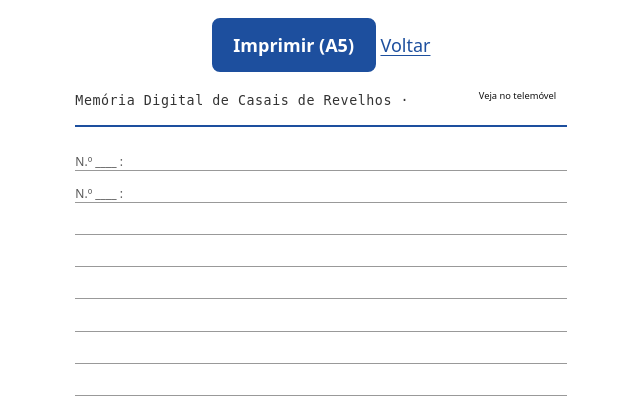
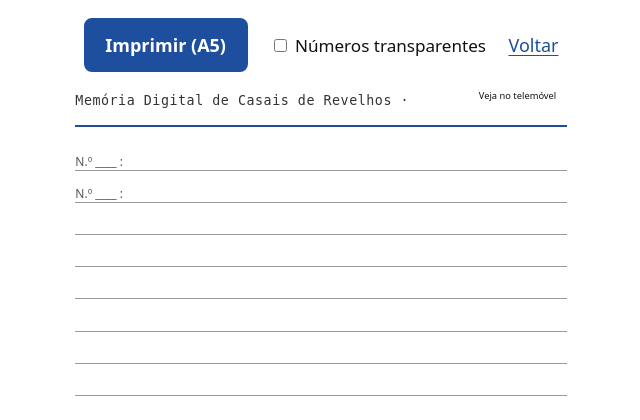
Before and after one commit to Dani12600000/new-crevelhos, a Laravel app: template resources/views/folha-cafe.blade.php in a window 1280 px wide. Shown: the top 420 px of the page, without its empty margins (319-959 px from the left). Run offline with Laravel 12, Linux system fonts and the light colour scheme; the template is opened without the code that fills it, so the values that code supplies are empty; style sheets or scripts are compiled from the project's sources; parts of the project's set-up code (start-up, migrations or seed data) failed here and were passed over.

Commit message:
feat: transparent number button

```diff
--- a/resources/views/folha-cafe.blade.php
+++ b/resources/views/folha-cafe.blade.php
@@ -18,6 +18,7 @@
         .imagem-marcada { width: fit-content; margin: 0 auto; }
         .marca-numero { width: 6mm; height: 6mm; font-size: 8pt; border-width: 1px; }
         .marca-numero .balao { display: none; }
+        .folha.numeros-transparentes .marca-numero { opacity: 0.35; }
         .frase { font-weight: 700; font-size: 12pt; margin: 2mm 0 3mm; }
         .linhas { list-style: none; padding: 0; margin: 0; }
         .linhas li { border-bottom: 1px solid #999; height: 8.5mm; display: flex; align-items: flex-end; gap: 2mm; font-size: 9pt; color: #555; }
@@ -29,7 +30,11 @@
 <body>
     <div class="acoes">
         <button class="botao" type="button" onclick="window.print()">Imprimir (A5)</button>
-        <a href="{{ url()->previous() }}">Voltar</a>
+        <label style="margin-left: 1rem; font-size: 0.95rem;">
+            <input type="checkbox" id="numeros-transparentes">
+            Números transparentes
+        </label>
+        <a href="{{ url()->previous() }}" style="margin-left: 1rem;">Voltar</a>
     </div>
 
     <article class="folha">
@@ -69,5 +74,10 @@
             <span>Obrigado por ajudar a guardar a memória da aldeia.</span>
         </footer>
     </article>
+    <script>
+        document.getElementById('numeros-transparentes').addEventListener('change', function (e) {
+            document.querySelector('.folha').classList.toggle('numeros-transparentes', e.target.checked);
+        });
+    </script>
 </body>
 </html>
```
